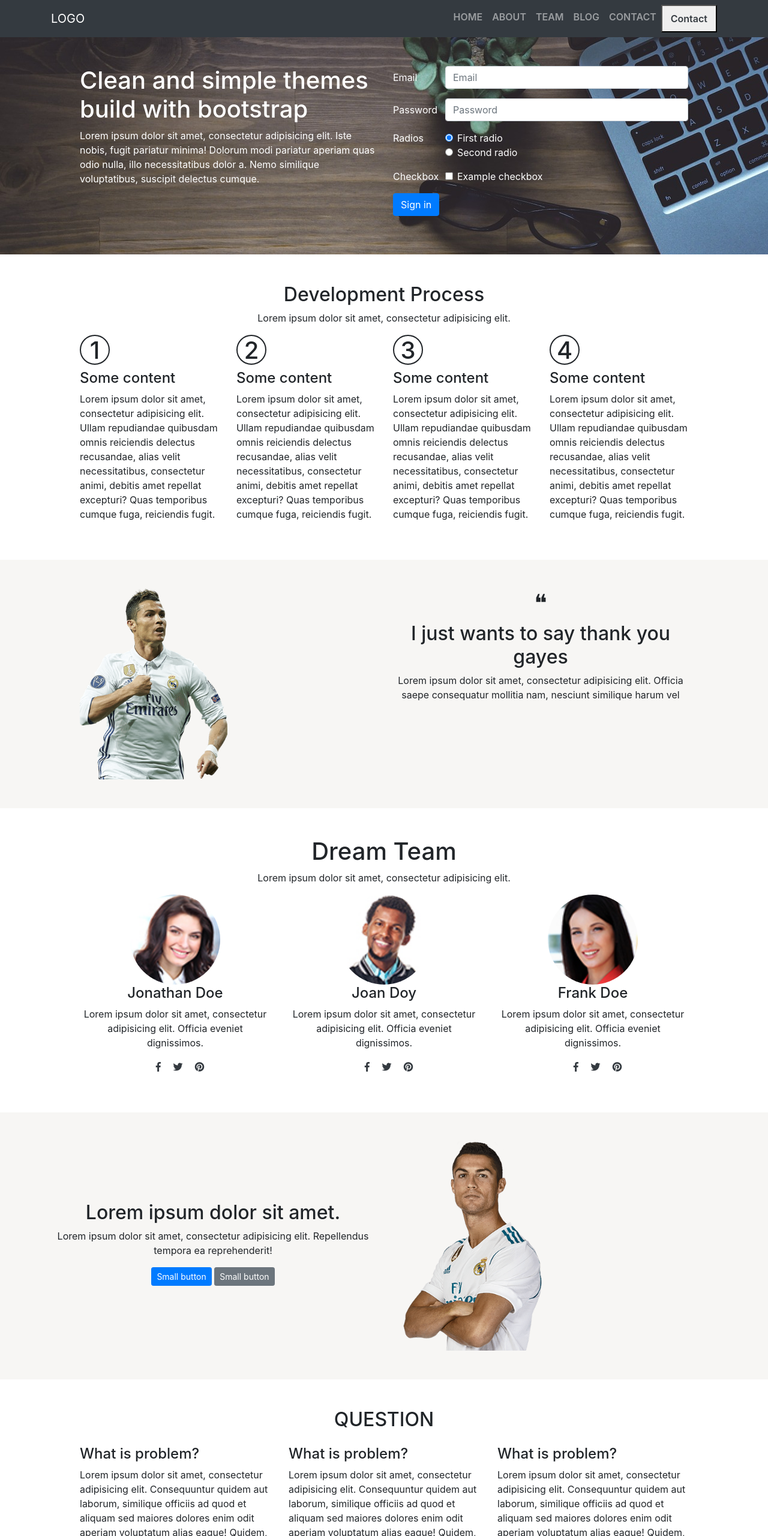
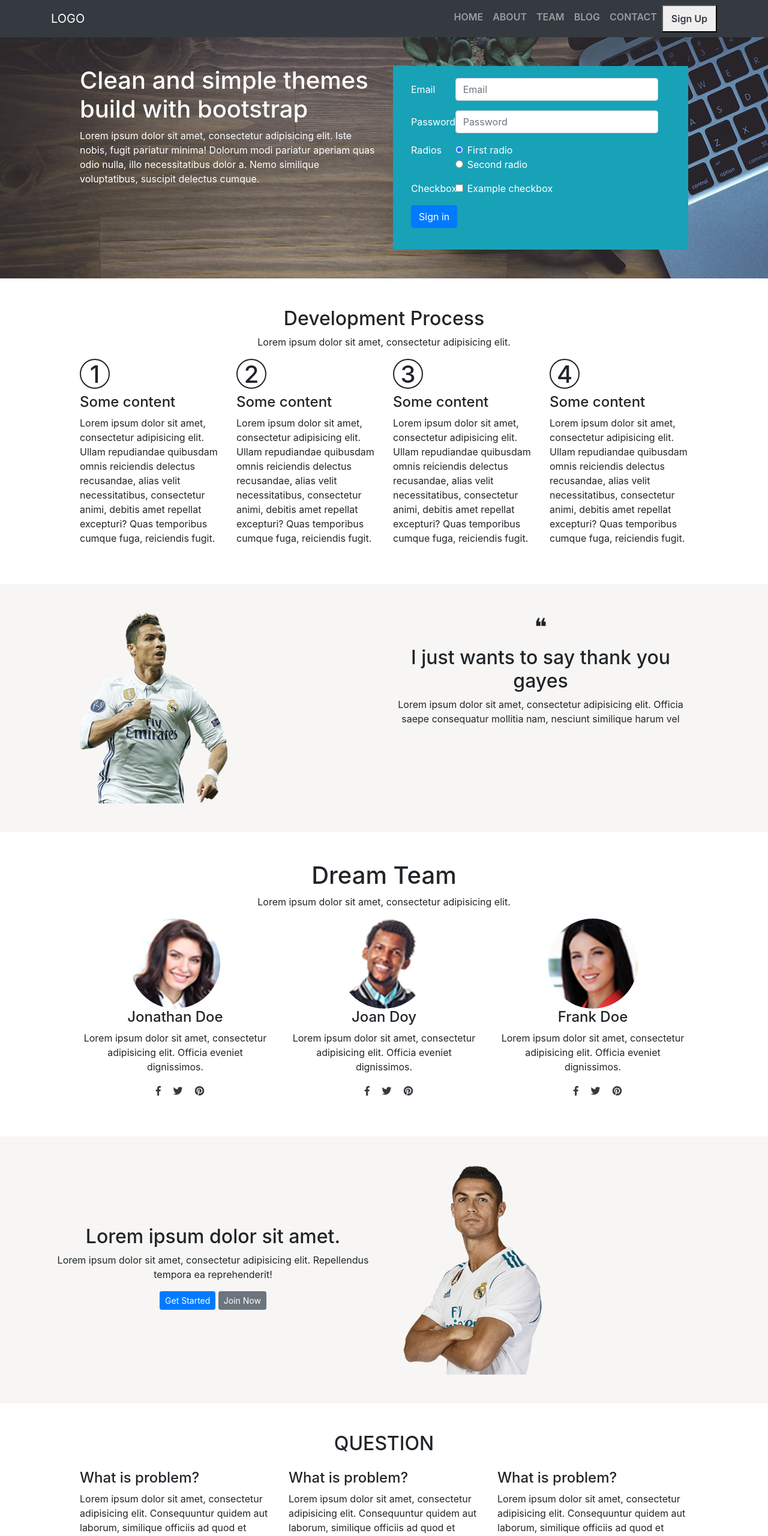
Before and after one commit to kafiabdullah/project-bootstrap, a plain HTML site: page index.html in a window 1280 px wide. Shown: the top 2560 px of the page at 60% size. Drawn offline with Linux system fonts and the light colour scheme; files that its build step writes are made by us from their sources.

Commit message:
Add files via upload

```diff
--- a/css/custom.css
+++ b/css/custom.css
@@ -48,3 +48,9 @@
 .banner2-section p{
 
 }
+.bg-info {
+    background-color: #17a2b8!important;
+    padding-top: 20px;
+    padding-bottom: 20px;
+    padding-left: 30px;
+    padding-right: 50px;
--- a/index.html
+++ b/index.html
@@ -37,7 +37,7 @@
               <a class="nav-link" href="#">Contact <span class="sr-only">(current)</span></a>
             </li>
             <li class="nav-item ">
-              <button><a class="nav-link text-dark" href="#">Contact <span class="sr-only">(current)</span></a></button>
+              <button><a class="nav-link text-dark" href="#">Sign Up <span class="sr-only">(current)</span></a></button>
             </li>
           </ul>
         </div>
@@ -53,7 +53,7 @@
             <p>Lorem ipsum dolor sit amet, consectetur adipisicing elit. Iste nobis, fugit pariatur minima! Dolorum modi pariatur aperiam quas odio nulla, illo necessitatibus dolor a. Nemo similique voluptatibus, suscipit delectus cumque.</p>
           </div>
           <div class="col-lg-6 col-md-6 col-sm-6">
-            <form>
+            <form class="bg-info ">
               <div class="form-group row">
                 <label for="inputEmail3" class="col-sm-2 col-form-label">Email</label>
                 <div class="col-sm-10">
@@ -214,8 +214,8 @@
 
             <h2>Lorem ipsum dolor sit amet.</h2>
             <p>Lorem ipsum dolor sit amet, consectetur adipisicing elit. Repellendus tempora ea reprehenderit!</p>
-            <button type="button" class="btn btn-primary btn-sm">Small button</button>
-            <button type="button" class="btn btn-secondary btn-sm">Small button</button>
+            <button type="button" class="btn btn-primary btn-sm">Get Started</button>
+            <button type="button" class="btn btn-secondary btn-sm">Join Now</button>
           </div>
           <div class="col-lg-6 col-md-6 ">
             <img src="images/7_cristiano (1).png" class="img-fluid" alt="cr7">
@@ -274,9 +274,9 @@
 
                <ul class="list-inline color">
                       <li class="list-inline-item">Follow</li>
-                      <a href="#"  class="ml-5"><li class="list-inline-item "><i class="fab fa-facebook-f"></i></li></a>
-                      <a href="#" class="ml-5"><li class="list-inline-item"><i class="fab fa-twitter"></i></li></a>
-                     <a href="#" class="ml-5"><li class="list-inline-item"><i class="fab fa-pinterest"></i></li></a>
+                      <a href="#"  class="ml-3"><li class="list-inline-item "><i class="fab fa-facebook-f"></i></li></a>
+                      <a href="#" class="ml-3"><li class="list-inline-item"><i class="fab fa-twitter"></i></li></a>
+                     <a href="#" class="ml-3"><li class="list-inline-item"><i class="fab fa-pinterest"></i></li></a>
                     </ul>
             </div>
           </div>
```
